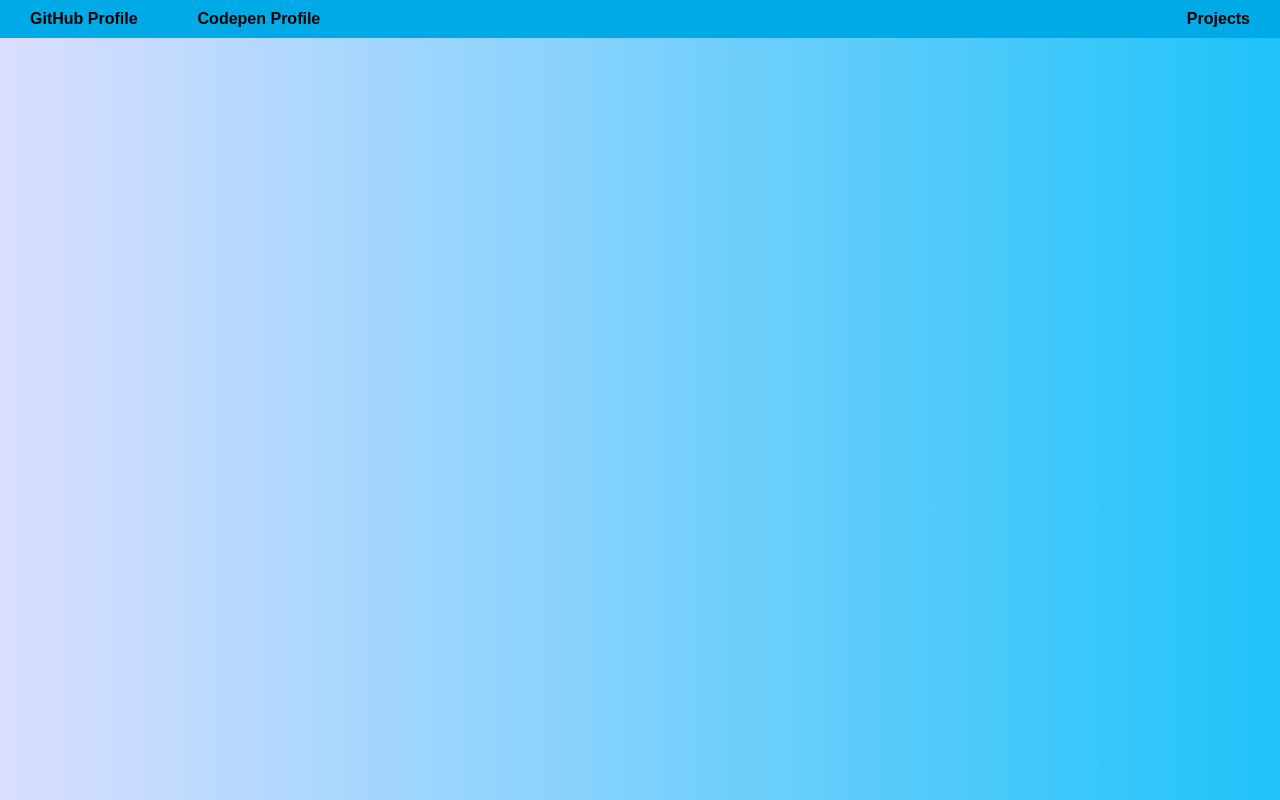
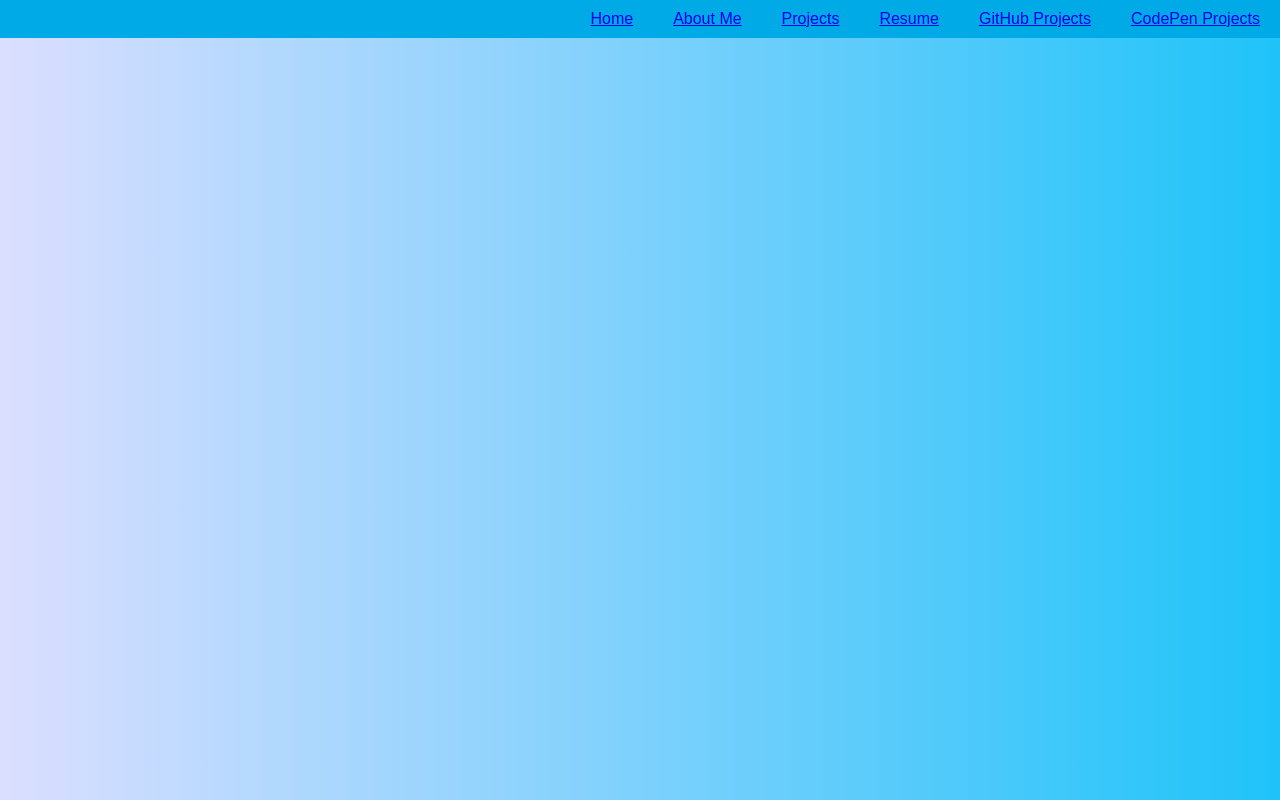
Before and after one commit to haheha24/portfolio, a React (Create React App) app: page /About in a window 1280 px wide. Shown: the top 800 px of the page. Built offline with nearby package versions, Linux system fonts and the light colour scheme.

Commit message:
Intergrated basic nested routing using switch route. Also created some other components to add as different parts of the portfolio

```diff
--- a/src/App.tsx
+++ b/src/App.tsx
@@ -1,15 +1,33 @@
-import React from "react";
+import { Switch, Route } from "react-router-dom";
 import "./App.css";
 import Header from "./components/header/Header";
 import Projects from "./components/projects/Projects";
+import About from "./components/about/About";
 import Footer from "./components/footer/Footer";
 
 function App() {
   return (
     <div className="grid-container">
       <Header />
-      <Projects />
-      <Footer />
+      <Switch>
+        <Route path="/About">
+          <About />
+        </Route>
+        <Route path="/Projects">
+          <Projects />
+        </Route>
+        <Route path="/Resume">
+          <About />
+        </Route>
+        <Route path="/GitHubProjects">
+          <About />
+        </Route>
+        <Route path="/CodePenProjects">
+          <About />
+        </Route>
+        <Route path="/"></Route>
+        <Footer />
+      </Switch>
     </div>
   );
 }
--- /dev/null
+++ b/src/components/about/About.tsx
@@ -0,0 +1,11 @@
+import React from 'react'
+
+const About = () => {
+    return (
+        <div>
+            Hi this is my about me page
+        </div>
+    )
+}
+
+export default About
--- /dev/null
+++ b/src/components/buttons/Menu.tsx
@@ -0,0 +1,15 @@
+/* import { GiHamburgerMenu } from "react-icons/gi"; */
+import MenuItem from './MenuItem'
+import { BrowserRouter as Router } from "react-router-dom";
+
+const Menu = () => {
+
+
+  return (
+    <Router>
+      <MenuItem title={'About Me'} menuLink={undefined} />
+    </Router>
+  );
+};
+
+export default Menu;
--- a/src/components/nav/Navbar.tsx
+++ b/src/components/nav/Navbar.tsx
@@ -1,35 +1,28 @@
 import "./navbar.css";
+/* import Menu from "../buttons/Menu"; */
+import { BrowserRouter as Router, Link } from "react-router-dom";
 
 const Navbar = () => {
   return (
       <nav id="navbar">
-      <ul className="nav-ul nav-left">
+        <ul className="nav-ul nav-right">
           <li className="nav-li">
-          <a
-            href="https://github.com/haheha24"
-            id="profile-link"
-            className="nav-link"
-            target="_blank"
-          >
-            GitHub Profile
-          </a>
+            <Link to="/">Home</Link>
           </li>
           <li className="nav-li">
-          <a
-            href="https://codepen.io/haheha24"
-            id="profile-link"
-            className="nav-link"
-            target="_blank"
-          >
-            Codepen Profile
-          </a>
+            <Link to="/About">About Me</Link>
           </li>
-      </ul>
-      <ul className="nav-ul nav-right">
           <li className="nav-li">
-          <a href="#projects" className="nav-link">
-            Projects
-          </a>
+            <Link to="/Projects">Projects</Link>
+          </li>
+          <li className="nav-li">
+            <Link to="/Resume">Resume</Link>
+          </li>
+          <li className="nav-li">
+          <Link to="/GitHubProjects">GitHub Projects</Link>
+          </li>
+          <li className="nav-li">
+          <Link to="/CodePenProjects">CodePen Projects</Link>
           </li>
         </ul>
       </nav>
--- a/src/index.tsx
+++ b/src/index.tsx
@@ -1,14 +1,17 @@
-import React from 'react';
-import ReactDOM from 'react-dom';
-import './index.css';
-import App from './App';
-import reportWebVitals from './reportWebVitals';
+import React from "react";
+import ReactDOM from "react-dom";
+import { BrowserRouter } from "react-router-dom";
+import "./index.css";
+import App from "./App";
+import reportWebVitals from "./reportWebVitals";
 
 ReactDOM.render(
   <React.StrictMode>
-    <App />
+    <BrowserRouter basename='/'>
+      <App />
+    </BrowserRouter>
   </React.StrictMode>,
-  document.getElementById('root')
+  document.getElementById("root")
 );
 
 reportWebVitals();
```
Also changed, not shown: src/components/buttons/MenuItem.tsx (added, +12 -0 lines), src/components/resume/Resume.tsx (added, +11 -0 lines), 1 other file (tests, documents, lock files or other folders). Lines whose indentation alone changed are shown as unchanged.
